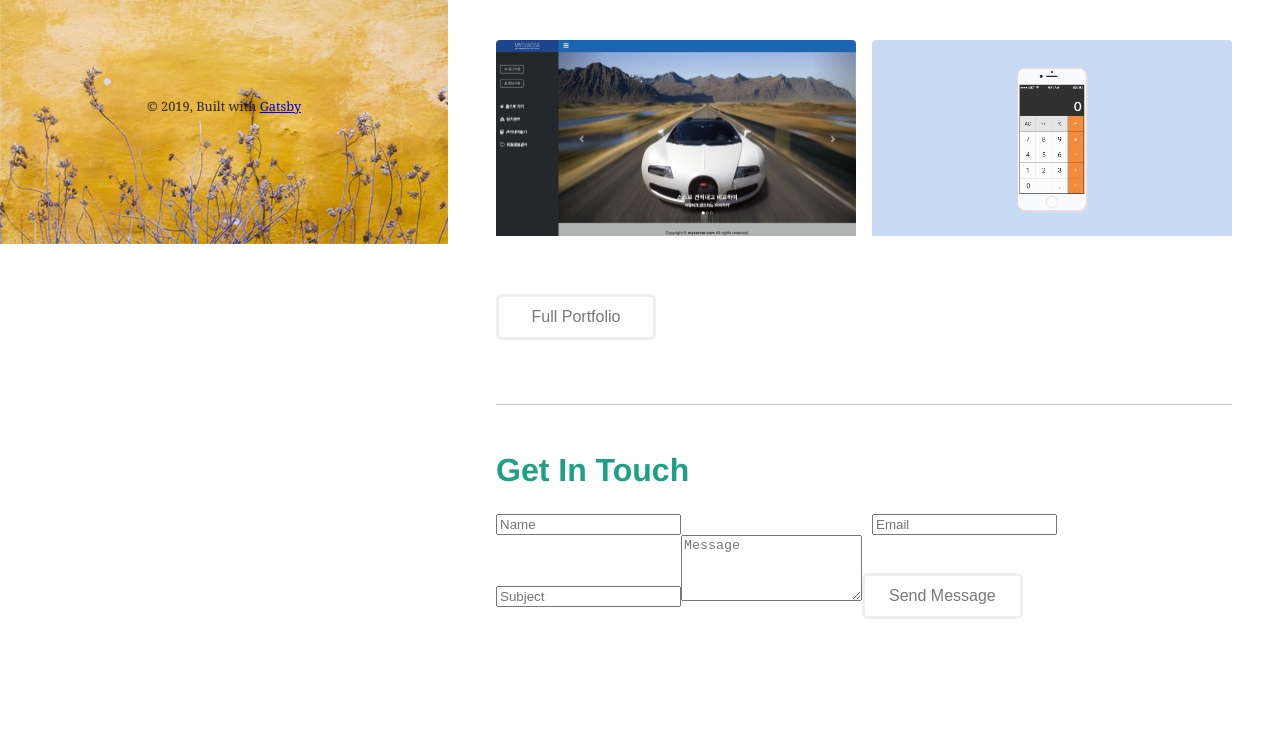
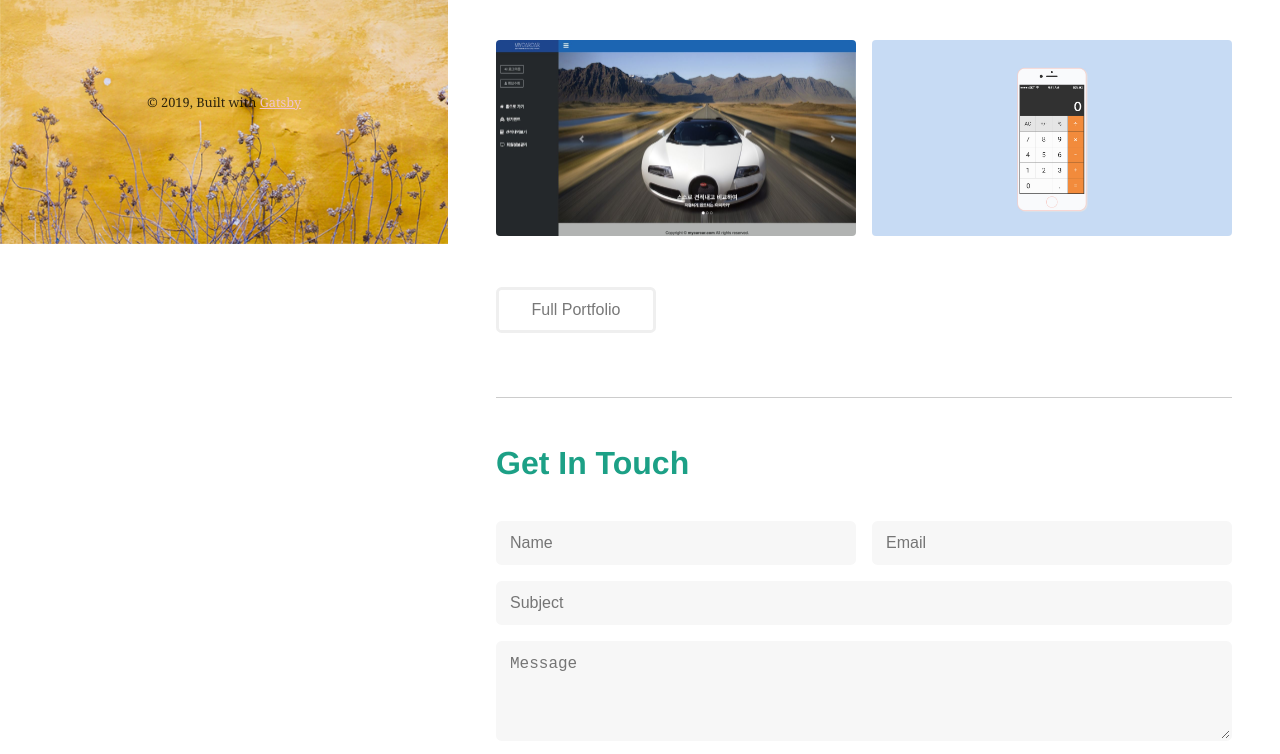
Before and after one commit to dahaekim88/blog-portfolio-website, a Gatsby site: page / in a window 1280 px wide. Shown: the part 556-1310 px from the top of the page. Before the commit the page ends 1262 px from the top, so only its background shows below. Built offline with nearby package versions, Linux system fonts and the light colour scheme; Gatsby itself is replaced by a stand-in of ours; some packages are replaced by stand-ins of ours.

Commit message:
Add global styles

```diff
--- a/src/styles/global.css
+++ b/src/styles/global.css
@@ -1,13 +1,50 @@
 html {
-  background-color: fff;
+  background-color: #fff;
 }
 
 a {
   background-image: none;
   text-shadow: none;
+  color: #f1c3d3;
 }
 
-p,
-img {
+p {
   margin-bottom: 0.45rem;
 }
+
+img {
+  margin-bottom: 0;
+}
+
+input[type="email"],
+input[type="text"],
+textarea {
+  -moz-appearance: none;
+  -webkit-appearance: none;
+  -ms-appearance: none;
+  appearance: none;
+  background: #f7f7f7;
+  border-radius: 0.35em;
+  border: 2px solid transparent;
+  color: inherit;
+  display: block;
+  outline: 0;
+  padding: 0 0.75em;
+  text-decoration: none;
+  width: 100%;
+  font-size: 12pt;
+  padding: 0.75rem;
+  margin-top: 1rem;
+}
+
+input[type="email"],
+input[type="text"] {
+  height: 2.75em;
+}
+
+input[type="email"]:focus,
+input[type="text"]:focus,
+textarea:focus {
+  padding: 0.75rem;
+  box-shadow: 0 0 5px #1ca086;
+}
```
